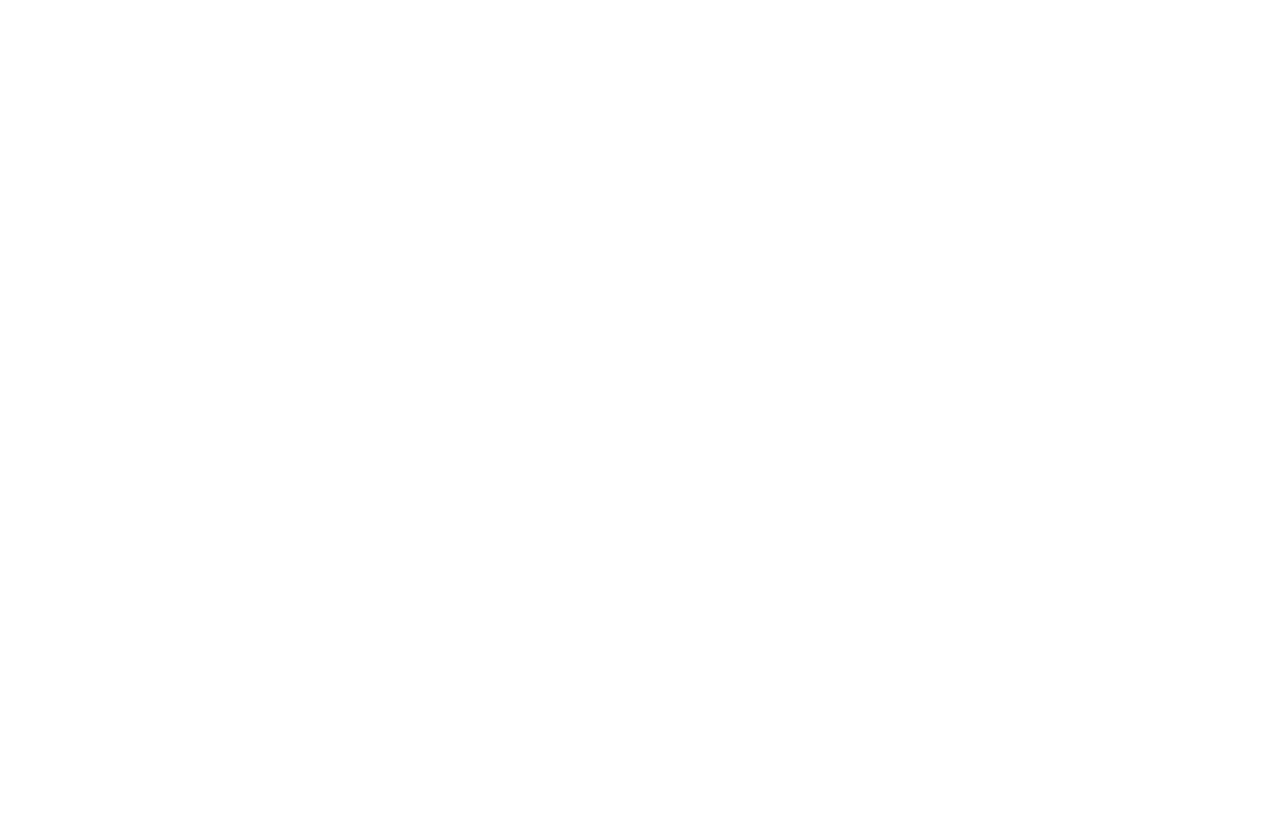
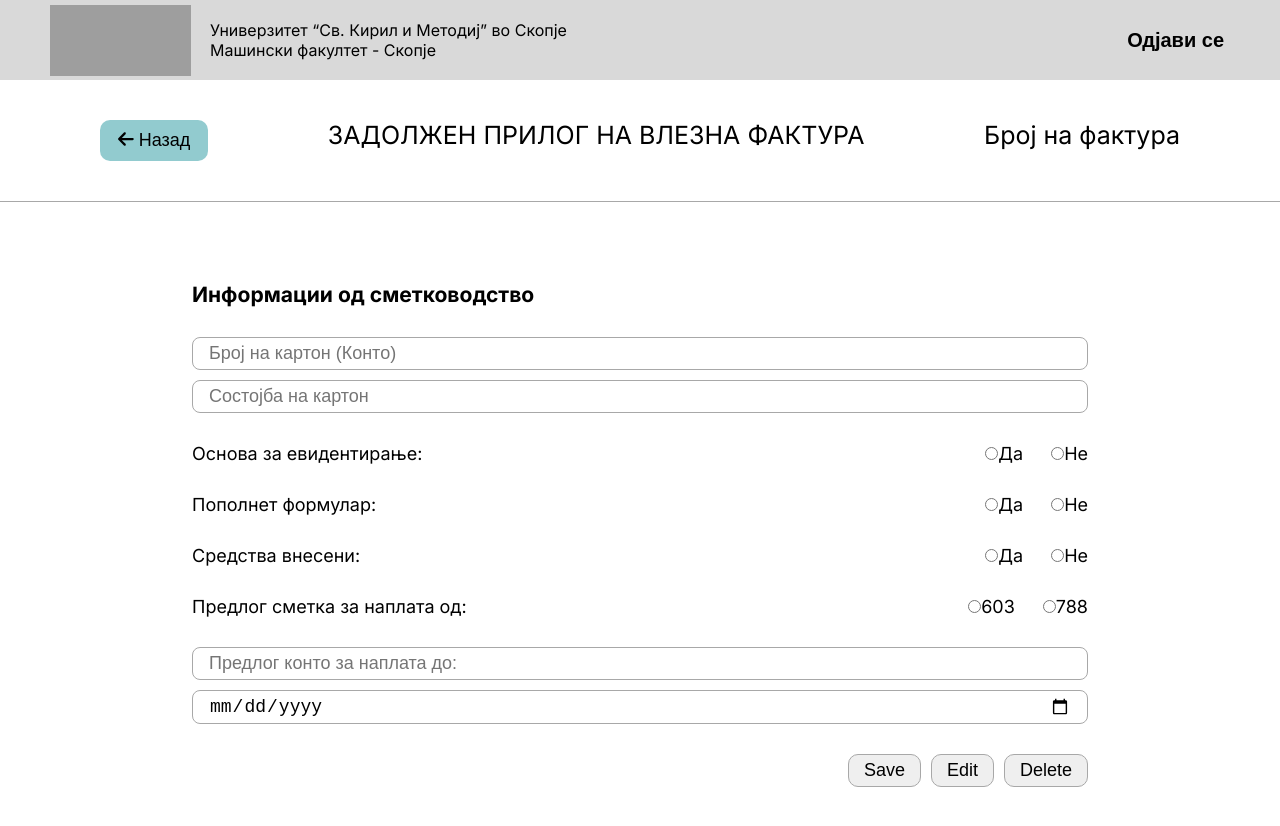
Before and after one commit to martytrajkoski/inSys--frontend, a React (Vite) app: page /smetkovodstvo/1 in a window 1280 px wide. Before the commit this address had no page. Shown: the top 826 px of the page. Before the commit the page ends 800 px from the top, so only its background shows below. Built offline with nearby package versions, Linux system fonts and the light colour scheme; no server answers; grey boxes are pictures that could not be loaded.

Commit message:
smtkovodstvoStore DONE

```diff
--- a/src/pages/Departments/Smetkovodstvo/Smetkovodstvo.tsx
+++ b/src/pages/Departments/Smetkovodstvo/Smetkovodstvo.tsx
@@ -1,78 +1,144 @@
-import React from "react";
+import React, { useState } from "react";
+import axiosClient from "../../../axiosClient/axiosClient";
+import { useParams } from "react-router-dom";
 
 const Smetkovodstvo:React.FC = () => {
+    const { br_faktura } = useParams<string>();
+    const [brKarton, setBrKarton] = useState<number>();
+    const [sostojbaKarton, setSostojbaKarton] = useState<string>("");
+    const [osnovaEvidentiranje, setOsnovaEvidentiranje] = useState<boolean>();
+    const [formular, setFormular] = useState<boolean>();
+    const [vneseniSredstva, setVneseniSredstva] = useState<boolean>();
+    const [smetka, setSmetka] = useState<string>("");
+    const [konto, setKonto] = useState<string>("");
+    const [datum, setDatum] = useState<string>("");
+
+    const storeSmetkovodstvo = async(e:any) => {
+        e.preventDefault();
+
+        try {
+            const response = await axiosClient.post('/smetkovodstvo/addDocument',{
+                br_karton: brKarton,
+                br_faktura: parseInt(br_faktura || "0", 10),
+                sostojba_karton: sostojbaKarton,
+                osnova_evidentiranje: osnovaEvidentiranje,
+                formular: formular,
+                vneseni_sredstva: vneseniSredstva,
+                smetka: smetka,
+                konto: konto,
+                datum: datum,
+                read: true
+            })
+
+            if(response.status === 201){
+                console.log('Smetkovodstvo stored');
+            }
+        } catch (error) {
+            console.error(error);
+        }
+    }
+
     return(
         <>
-            <form action="">
+            <form onSubmit={storeSmetkovodstvo}>
                 <div className="form-item">
                     <h3>Информации од сметководство</h3>
                     <div className="form-item-inputs">
-                        <input type="text" placeholder="Број на картон (Конто)"/>
-                        <input type="text" placeholder="Состојба на картон"/>
+                        <input
+                            type="number"
+                            placeholder="Број на картон (Конто)"
+                            value={brKarton}
+                            onChange={(e) => setBrKarton(Number(e.target.value))}
+                            required
+                        />
+                        <input
+                            type="text"
+                            placeholder="Состојба на картон"
+                            value={sostojbaKarton}
+                            onChange={(e) => setSostojbaKarton(e.target.value)}
+                            required
+                        />
                     </div>
+
                     <div className="form-item-radio">
-                        <p>Предметот на набавка има основа за евидентирање како основно средство(а):</p>
+                        <p>Основa за евидентирање:</p>
                         <div className="form-radio">
-                            <div>
-                                <input type="radio" name="ima_osnova_evidencija"/>
-                                <label>Да</label>
-                            </div>
-                            <div>
-                                <input type="radio" name="ima_osnova_evidencija"/>
-                                <label>Не</label>
-                            </div>
+                            <label>
+                                <input type="radio" name="osnova" onChange={() => setOsnovaEvidentiranje(true)} />
+                                Да
+                            </label>
+                            <label>
+                                <input type="radio" name="osnova" onChange={() => setOsnovaEvidentiranje(false)} />
+                                Не
+                            </label>
                         </div>
                     </div>
+
                     <div className="form-item-radio">
-                        <p>Пополнет е формулар за задолжување на основно средство:</p>
+                        <p>Пополнет формулар:</p>
                         <div className="form-radio">
-                            <div>
-                                <input type="radio" name="formular"/>
-                                <label>Да</label>
-                            </div>
-                            <div>
-                                <input type="radio" name="formular"/>
-                                <label>Не</label>
-                            </div>
+                            <label>
+                                <input type="radio" name="formular" onChange={() => setFormular(true)} />
+                                Да
+                            </label>
+                            <label>
+                                <input type="radio" name="formular" onChange={() => setFormular(false)} />
+                                Не
+                            </label>
                         </div>
                     </div>
+
                     <div className="form-item-radio">
-                        <p>Средствата се внесени (поединечно) како новонабавени за тековната година:</p>
+                        <p>Средства внесени:</p>
                         <div className="form-radio">
-                            <div>
-                                <input type="radio" name="poedinecno"/>
-                                <label>Да</label>
-                            </div>
-                            <div>
-                                <input type="radio" name="poedinecno"/>
-                                <label>Не</label>
-                            </div>
+                            <label>
+                                <input type="radio" name="sredstva" onChange={() => setVneseniSredstva(true)} />
+                                Да
+                            </label>
+                            <label>
+                                <input type="radio" name="sredstva" onChange={() => setVneseniSredstva(false)} />
+                                Не
+                            </label>
                         </div>
                     </div>
+
                     <div className="form-item-radio">
                         <p>Предлог сметка за наплата од:</p>
                         <div className="form-radio">
-                            <div>
-                                <input type="radio" name="predlog_smetka"/>
-                                <label>603</label>
-                            </div>
-                            <div>
-                                <input type="radio" name="predlog_smetka"/>
-                                <label>788</label>
-                            </div>
+                            <label>
+                                <input type="radio" name="smetka" onChange={() => setSmetka("603")} />
+                                603
+                            </label>
+                            <label>
+                                <input type="radio" name="smetka" onChange={() => setSmetka("788")} />
+                                788
+                            </label>
                         </div>
                     </div>
+
                     <div className="form-item-inputs">
-                        <input type="text" placeholder="Предлог конго за наплата до:"/>
-                        <input type="text" placeholder="Датум"/>
-                        <input type="text" placeholder="Потпис"/>
+                        <input
+                            type="text"
+                            placeholder="Предлог конто за наплата до:"
+                            value={konto}
+                            onChange={(e) => setKonto(e.target.value)}
+                            required
+                        />
+                        <input
+                            type="date"
+                            placeholder="Датум"
+                            value={datum}
+                            onChange={(e) => setDatum(e.target.value)}
+                            required
+                        />
                     </div>
+
                     <div className="form-buttons">
                         <div></div>
                         <div className="form-buttons-edit">
-                            <button>Save</button>
-                            <button>Edit</button>
-                            <button>Delete</button>
+                            <button type="submit">Save</button>
+                            <button type="button">Edit</button>
+                            <button type="button">Delete</button>
                         </div>
                     </div>
                 </div>
--- a/src/routes/AppRoutes.tsx
+++ b/src/routes/AppRoutes.tsx
@@ -23,7 +23,7 @@ const AppRoutes: React.FC = () => {
                         <Route path="tehnickisekretar" element={<TehnickiSekretar/>}/>
                         <Route path="baratelnabavka" element={<BaratelNabavka/>}/>
                         <Route path="tipnabavka" element={<TipNabavka/>}/>
-                        <Route path="smetkovodstvo" element={<Smetkovodstvo/>}/>
+                        <Route path="smetkovodstvo/:br_faktura" element={<Smetkovodstvo/>}/>
                         <Route path="prodekan" element={<Prodekan/>}/>
                     </Route>
                 </Route>
```
